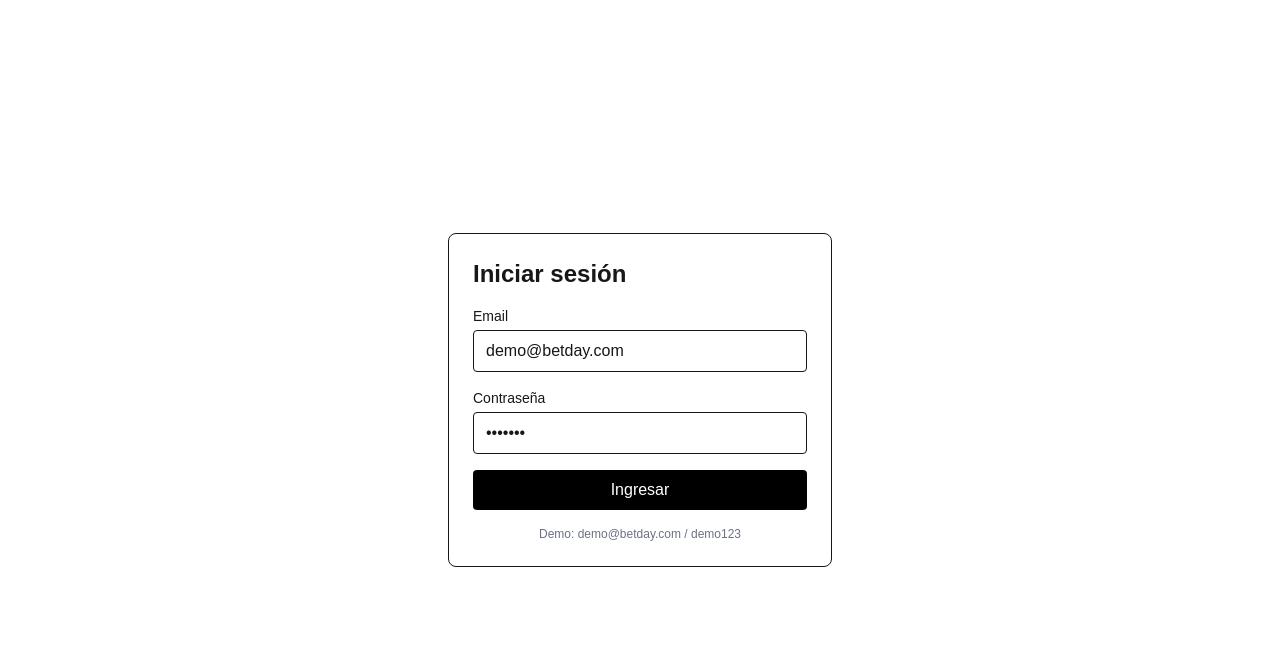
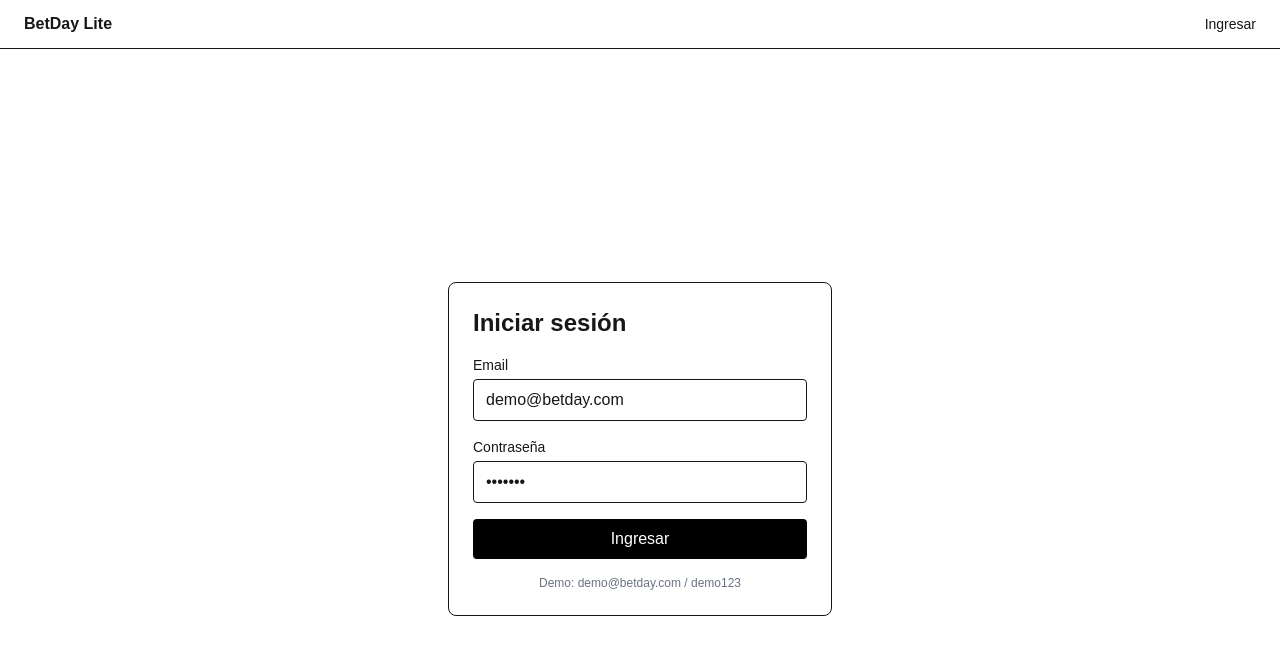
Before and after one commit to nandoll/reto-at, a Next.js app: page /login in a window 1280 px wide. Shown: the top 654 px of the page. Built offline with nearby package versions, Linux system fonts and the light colour scheme; no server answers.

Commit message:
fix: corregir auth flow, agregar logout y mejorar robustez

```diff
--- /dev/null
+++ b/app/components/AuthStatus.tsx
@@ -0,0 +1,30 @@
+'use client'
+
+import { useSession, signOut } from 'next-auth/react'
+import Link from 'next/link'
+
+export default function AuthStatus() {
+  const { data: session, status } = useSession()
+
+  if (status === 'loading') return null
+
+  if (!session?.user) {
+    return (
+      <Link href="/login" className="text-sm hover:underline">
+        Ingresar
+      </Link>
+    )
+  }
+
+  return (
+    <div className="flex items-center gap-4 text-sm">
+      <span>{session.user.name}</span>
+      <button
+        onClick={() => signOut({ callbackUrl: '/' })}
+        className="hover:underline"
+      >
+        Salir
+      </button>
+    </div>
+  )
+}
--- a/app/layout.tsx
+++ b/app/layout.tsx
@@ -1,5 +1,7 @@
 import type { Metadata } from 'next'
 import { Geist, Geist_Mono } from 'next/font/google'
+import Providers from './providers'
+import AuthStatus from './components/AuthStatus'
 import './globals.css'
 
 const geistSans = Geist({
@@ -27,7 +29,15 @@ export default function RootLayout({
       lang="es"
       className={`${geistSans.variable} ${geistMono.variable} h-full antialiased`}
     >
-      <body className="min-h-full flex flex-col">{children}</body>
+      <body className="min-h-full flex flex-col">
+        <Providers>
+          <header className="flex items-center justify-between border-b px-6 py-3">
+            <span className="font-bold">BetDay Lite</span>
+            <AuthStatus />
+          </header>
+          <div className="flex flex-1 flex-col">{children}</div>
+        </Providers>
+      </body>
     </html>
   )
 }
--- a/app/loading.tsx
+++ b/app/loading.tsx
@@ -1,6 +1,6 @@
 export default function Loading() {
   return (
-    <div className="flex flex-1 items-center justify-center">
+    <div className="flex flex-1 items-center justify-center" role="status" aria-label="Cargando">
       <div className="h-8 w-8 animate-spin rounded-full border-4 border-gray-300 border-t-black" />
     </div>
   )
--- a/app/login/page.tsx
+++ b/app/login/page.tsx
@@ -16,13 +16,12 @@ export default function LoginPage() {
 
     const formData = new FormData(e.currentTarget)
 
+    try {
       const result = await signIn('credentials', {
         email: formData.get('email'),
         password: formData.get('password'),
         redirect: false,
       })
-
-    setLoading(false)
 
       if (result?.error) {
         setError('Credenciales inválidas')
@@ -30,7 +29,11 @@ export default function LoginPage() {
       }
 
       router.push('/')
-    router.refresh()
+    } catch {
+      setError('Error de conexión. Intenta de nuevo.')
+    } finally {
+      setLoading(false)
+    }
   }
 
   return (
--- a/app/profile/page.tsx
+++ b/app/profile/page.tsx
@@ -1,18 +1,13 @@
 import { auth } from '@/lib/auth'
-import { redirect } from 'next/navigation'
 
 export default async function ProfilePage() {
   const session = await auth()
-
-  if (!session?.user) {
-    redirect('/login')
-  }
 
   return (
     <div className="p-8">
       <h1 className="text-2xl font-bold">Mis Apuestas</h1>
       <p className="mt-2 text-gray-600">
-        Bienvenido, {session.user.name}
+        Bienvenido, {session?.user?.name}
       </p>
       {/* Bet list will be implemented in Goal 3 */}
     </div>
--- /dev/null
+++ b/app/providers.tsx
@@ -0,0 +1,7 @@
+'use client'
+
+import { SessionProvider } from 'next-auth/react'
+
+export default function Providers({ children }: { children: React.ReactNode }) {
+  return <SessionProvider>{children}</SessionProvider>
+}
--- a/lib/auth.ts
+++ b/lib/auth.ts
@@ -1,4 +1,5 @@
 import NextAuth from 'next-auth'
+import { NextResponse } from 'next/server'
 import Credentials from 'next-auth/providers/credentials'
 import { users } from '@/data/users-seed'
 
@@ -31,7 +32,7 @@ export const { handlers, signIn, signOut, auth } = NextAuth({
       const isProtected = nextUrl.pathname.startsWith('/profile')
 
       if (isProtected && !isLoggedIn) {
-        return Response.redirect(new URL('/login', nextUrl))
+        return NextResponse.redirect(new URL('/login', nextUrl))
       }
 
       return true
--- a/package.json
+++ b/package.json
@@ -5,7 +5,7 @@
   "scripts": {
     "dev": "next dev -p 3806",
     "build": "next build",
-    "start": "next start",
+    "start": "next start -p 3806",
     "lint": "eslint",
     "test": "vitest run",
     "test:watch": "vitest"
```
Lines whose indentation alone changed are shown as unchanged.
